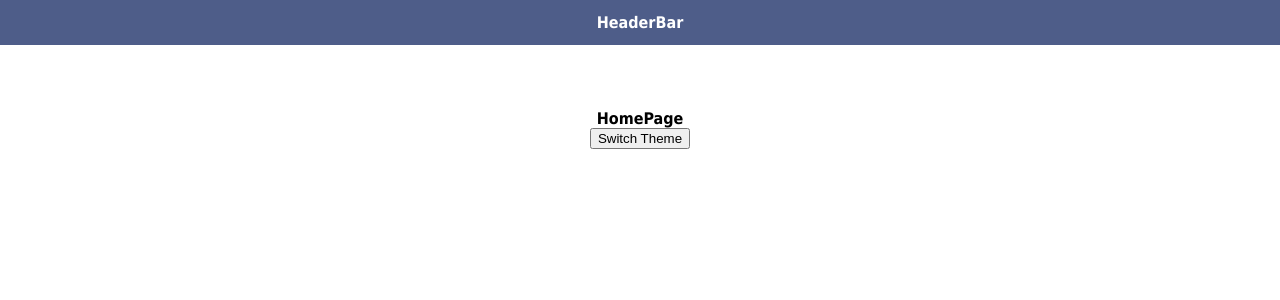
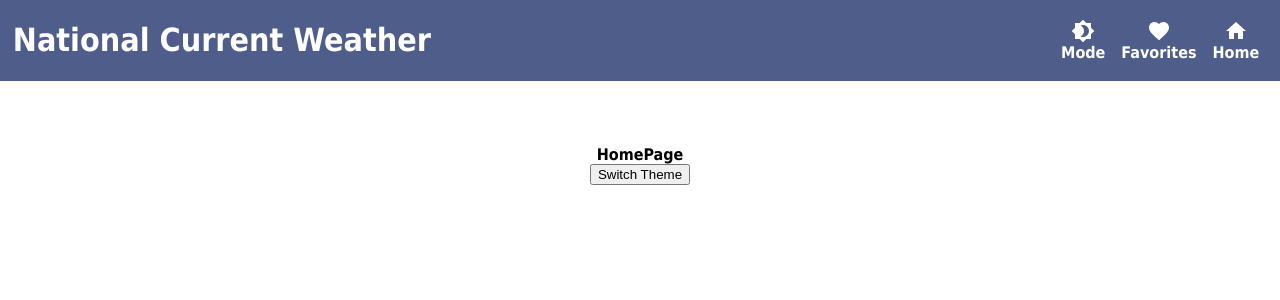
Before and after one commit to linoyco/Linoy-Cohen-24-06-20, a React (Create React App) app: page / in a window 1280 px wide. Shown: the top 300 px of the page. Built offline with nearby package versions, Linux system fonts and the light colour scheme.

Commit message:
styled headerBar

```diff
--- a/package.json
+++ b/package.json
@@ -4,6 +4,7 @@
   "private": true,
   "dependencies": {
     "@material-ui/core": "^4.10.2",
+    "@material-ui/icons": "^4.9.1",
     "@testing-library/jest-dom": "^4.2.4",
     "@testing-library/react": "^9.3.2",
     "@testing-library/user-event": "^7.1.2",
--- a/src/Components/HeaderBar.tsx
+++ b/src/Components/HeaderBar.tsx
@@ -1,5 +1,6 @@
 import React from 'react';
 import styled from 'styled-components';
+import { Brightness4, Favorite, Home } from '@material-ui/icons';
 
 const StyledDiv: any = styled.div`
     background-color: #4E5D89;
@@ -9,14 +10,34 @@ const StyledDiv: any = styled.div`
     justify-content: center;
     align-items: center;
     align-content: center;
+`;
 
-    padding: 1%;
+const StyledTitle: any = styled.h1`
+    margin-left: 1%;
+    margin-right: auto;
+`;
+
+const StyledIconName: any = styled.p`
+    display: flex;
+    flex-direction: column;
+    align-items: center;
+    margin: 8px;
+`;
+
+const StyledDivIcons: any = styled.div`
+    display: flex;
+    margin-right: 1%;
 `;
 
 const HeaderBar: React.FunctionComponent = () => (
-    <div>
-        <StyledDiv>HeaderBar</StyledDiv>
-    </div>
+    <StyledDiv>
+        <StyledTitle>National Current Weather</StyledTitle>
+        <StyledDivIcons>
+            <StyledIconName><Brightness4 />Mode</StyledIconName>
+            <StyledIconName><Favorite />Favorites</StyledIconName>
+            <StyledIconName><Home />Home</StyledIconName>
+        </StyledDivIcons>
+    </StyledDiv>
 );
 
 export default HeaderBar;
```
Also changed, not shown: 1 other file (tests, documents, lock files or other folders).
